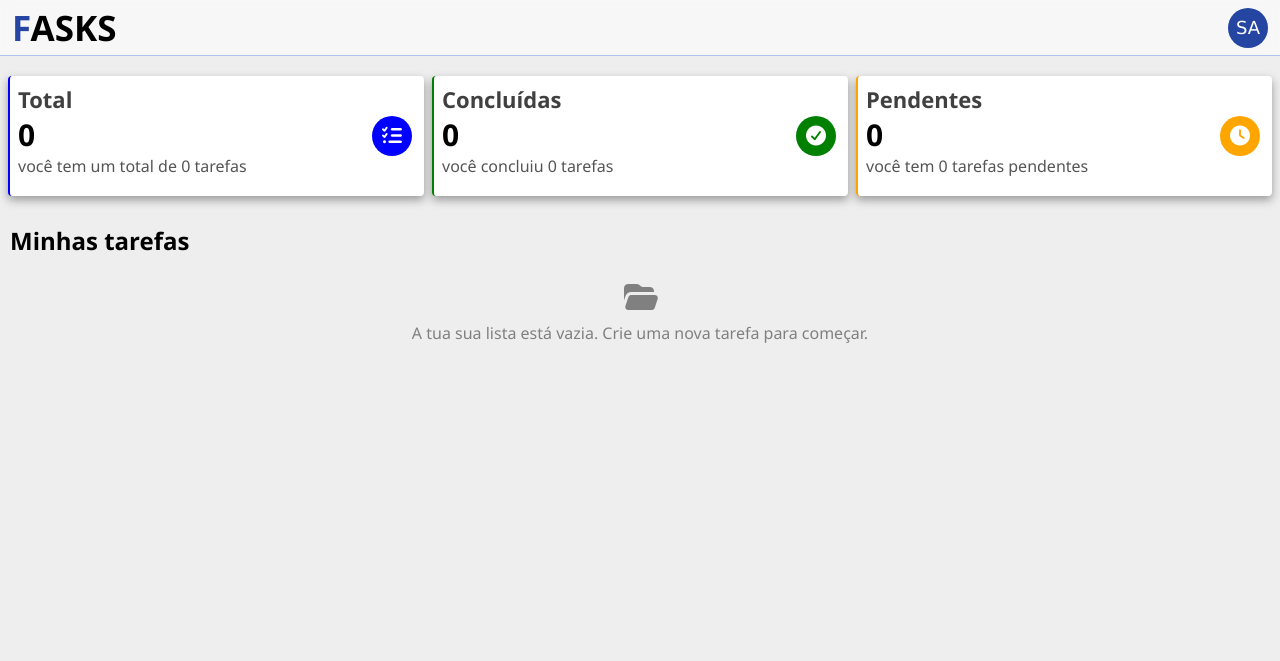
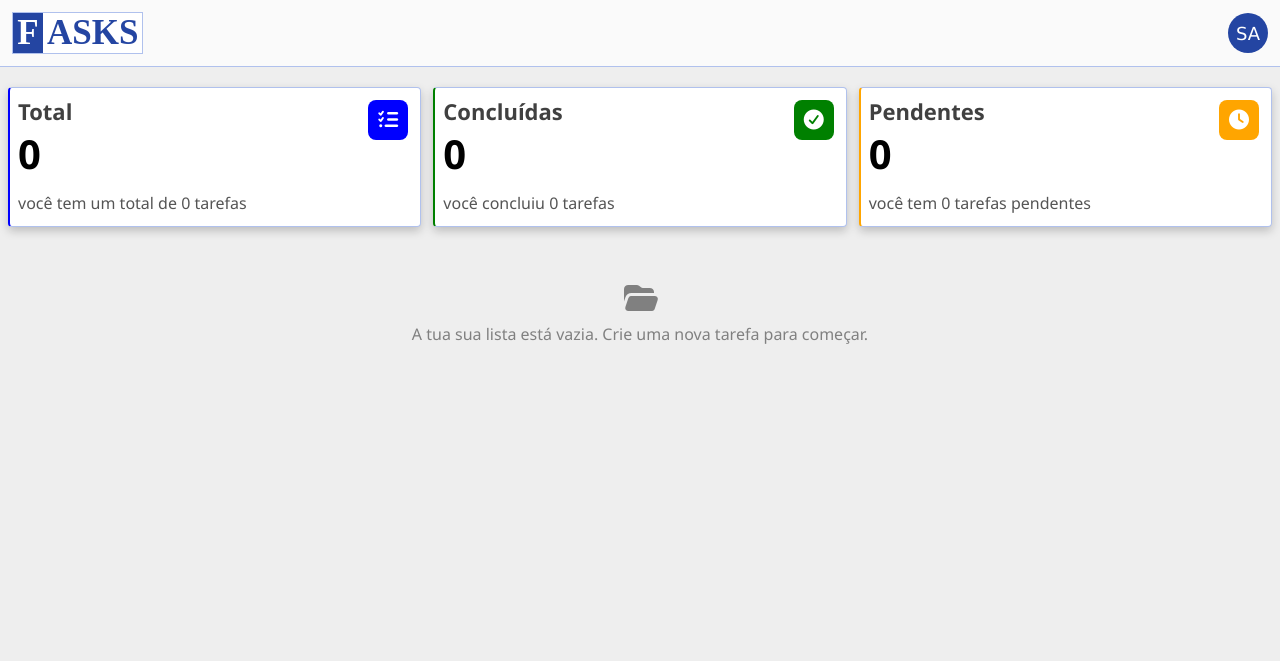
Before and after one commit to ferdinaldopelembe/fasks, a PHP site: page / in a window 1280 px wide; the page is wider, and only the part inside the window is pictured. Shown: the top 661 px of that part. Run offline with PHP 8.4, Linux system fonts and the light colour scheme; the visitor is signed in with stand-in values (Sample User, id 1); data that the repository does not hold is empty.

Commit message:
is better now

```diff
--- a/site/api/create_task.php
+++ b/site/api/create_task.php
@@ -6,8 +6,10 @@ require_once("./../../includes/functions.php");
 init_session();
 
 $username = $_SESSION["username"];
-$task_name = $_GET["task_name"];
-$task_description = $_GET["task_description"];
+$data = json_decode(file_get_contents("php://input"), true);
+
+$task_name = $data['task_name'];
+$task_description = $data['task_description'];
 
 $conn = (new Database())->getConnection();
 $query= $conn->prepare("INSERT INTO tasks(user_id, name, description, status)
--- a/site/index.php
+++ b/site/index.php
@@ -18,15 +18,16 @@ $username = $_SESSION['username'];
     <title>Fasks</title>
     <style>
       :root {
+        --border: 1px solid #b0c1edff;
+        --grid-gap: 12px;
         --border-radius: 4px;
-        --shadow: 0 4px 10px rgba(0, 0, 0, 0.36);
+        --shadow: 0 4px 10px #00000034;
         --transition: all 0.4s ease;
         --header-height: 56px;
         --primary: #2445a2ff;
         --primary-gradient: linear-gradient(330deg, #2b2358ff, #2445a2ff);
       }
       body {
-        overflow: hidden;
         background-color: #eee;
       }
       * {
@@ -37,8 +38,9 @@ $username = $_SESSION['username'];
         transition: var(--transition);
       }
       header {
+        overflow: hidden;
         user-select: none;
-        height: var(--header-height);
+        /* height: var(--header-height); */
         display: flex;
         flex-direction: row;
         justify-content: space-between;
@@ -49,19 +51,36 @@ $username = $_SESSION['username'];
         top: 0;
         width: 100%;
         border-bottom: 1px solid #b0c1edff;
-        background-color: #ffffff8a;
+        background-color: #ffffffb0;
         backdrop-filter: blur(5px);
       }
       main {
+        overflow-x: hidden;
         user-select: none;
         padding: 12px 0;
       }
       .logo {
+        border: 1px solid #b0c1edff;
+        /* border-radius: 0px 6px 0px 6px; */
+        /* box-shadow: var(--shadow); */
+        padding-right: 4px;
+        background-color: #fff;
+        display: flex;
+        color: var(--primary);
+        font-family: 'Cascadia Mono';
         font-size: 35px;
-        font-weight: bold;
+        font-weight: bolder;
       }
       .logo span {
-        color: var(--primary);
+        /* border-radius: 0px 6px 0px 6px; */
+        margin-right: 4px;
+        display: flex;
+        align-items: center;
+        justify-content: center;
+        font-family: 'Cascadia Mono';
+        color: #fff;
+        width: 30px;
+        background-color: var(--primary);
       }
       .user {
         cursor: pointer;
@@ -80,7 +99,8 @@ $username = $_SESSION['username'];
         background-color: rebeccapurple;
       }
       .card {
-        height: 120px;
+        border: var(--border);
+        height: 140px;
         position: relative;
         padding: 8px;
         display: flex;
@@ -113,17 +133,24 @@ $username = $_SESSION['username'];
       }
       .card i {
         font-size: 20px;
-        border-radius: 100%;
+        border-radius: 20%;
         color: #fff;
         display: flex;
         align-items: center;
         justify-content: center;
         width: 40px;
         height: 40px;
-        align-self: center;
+        top: 12px;
         right: 12px;
         position: absolute;
       }
+      #card-label {
+        bottom: 12px;
+        /* align-self: flex-end;
+        background-color: red; */
+        position: absolute;
+      }
+
       .card span {
         color: #555;
         font-size: 16px;
@@ -138,21 +165,27 @@ $username = $_SESSION['username'];
       }
       .cards-container {
         padding: 8px;
-        gap: 8px;
+        gap: var(--grid-gap);
         display: grid;
         grid-template-columns: repeat(auto-fit, minmax(300px, 1fr));
+      }
+      .card-value {
+        font-size: 40px !important;
+        /* background-color: red; */
       }
       .tasks-label {
         padding: 20px 10px 5px 10px;
       }
       .tasks-container {
-        gap: 8px;
+        gap: var(--grid-gap);
         padding: 8px;
         display: grid;
         grid-template-columns: repeat(auto-fill, minmax(300px, 1fr));
       }
       .task {
-        height: 120px;
+        border: var(--border);
+        white-space: pre-line;
+        height: 190px;
         display: flex;
         flex-direction: column;
         gap: 8px;
@@ -162,7 +195,8 @@ $username = $_SESSION['username'];
         background-color: #fff;
         position: relative;
       }
-      .task i {
+      .task:hover {
+        transform: scale(1.01) translateZ(0);
       }
       .task-name {
         padding-left: 20px;
@@ -309,7 +343,7 @@ $username = $_SESSION['username'];
       }
       #no-tasks {
         margin: 8px auto;
-        padding: 12px;
+        padding: 40px 12px;
         border-radius: var(--border-radius);
         /* background-color: #e6e6e6ff; */
         /* background-color: #000; */
@@ -378,8 +412,8 @@ $username = $_SESSION['username'];
         <div class="card blue">
           <div class="information">
             <h3>Total</h3>
-            <p class="total_tasks">0</p>
-            <span
+            <p class="total_tasks card-value">0</p>
+            <span id="card-label"
               >você tem um total de
               <span class="total_tasks">0</span> tarefas</span
             >
@@ -389,16 +423,16 @@ $username = $_SESSION['username'];
         <div class="card green">
           <div class="information">
             <h3>Concluídas</h3>
-            <p class="done_tasks">0</p>
-            <span>você concluiu <span class="done_tasks">0</span> tarefas</span>
+            <p class="done_tasks card-value">0</p>
+            <span id="card-label">você concluiu <span class="done_tasks">0</span> tarefas</span>
           </div>
           <i class="fa-solid fa-check-circle"></i>
         </div>
         <div class="card orange">
           <div class="information">
             <h3>Pendentes</h3>
-            <p class="undone_tasks">0</p>
-            <span
+            <p class="undone_tasks card-value">0</p>
+            <span id="card-label"
               >você tem <span class="undone_tasks">0</span> tarefas
               pendentes</span
             >
@@ -469,7 +503,7 @@ $username = $_SESSION['username'];
       };
 
       document
-        .getElementById("create-form")
+        .getElementById("task-name")
         .addEventListener("keydown", function (event) {
           if (event.key === "Enter") {
             event.preventDefault();
@@ -490,8 +524,19 @@ $username = $_SESSION['username'];
           document.getElementById("task-description").value;
         const status = "UNDONE";
 
-        fetch(
-          `api/create_task.php?task_name=${task_name}&task_description=${task_description}`
+        await fetch(
+          `api/create_task.php`,
+          {
+            method: "POST",
+            headers: {
+              "Content-Type": "Content-Type: application/json"
+            },
+            body: JSON.stringify({
+              task_name,
+              task_description,
+              status: 'UNDONE'
+            })
+          }
         );
         taskFormContainer.style.left = "-120vw";
       };
--- a/site/js/script.js
+++ b/site/js/script.js
@@ -22,7 +22,8 @@ function createTaskCard(task) {
   taskName.innerText = task.name;
 
   const taskDescription = document.createElement("p");
-  taskDescription.innerText = task.description;
+  taskDescription.innerHTML = task.description.replace(/\n/g, "<br>");
+  // taskDescription.style.whiteSpace = "pre-wrap";
 
   const markDone = document.createElement("input");
 
@@ -78,8 +79,8 @@ function refreshDashboard() {
       const noTasks = document.getElementById("no-tasks");
       const title = document.getElementById("task-title");
 
-      title.style.display = noTasks.style.display =
-        total == 0 ? "flex" : "none";
+      title.style.display = total == 0 ? "none" : "flex";
+      noTasks.style.display = total == 0 ? "flex" : "none";
 
       Array.from(document.getElementsByClassName("total_tasks")).forEach(
         (element) => {
```
